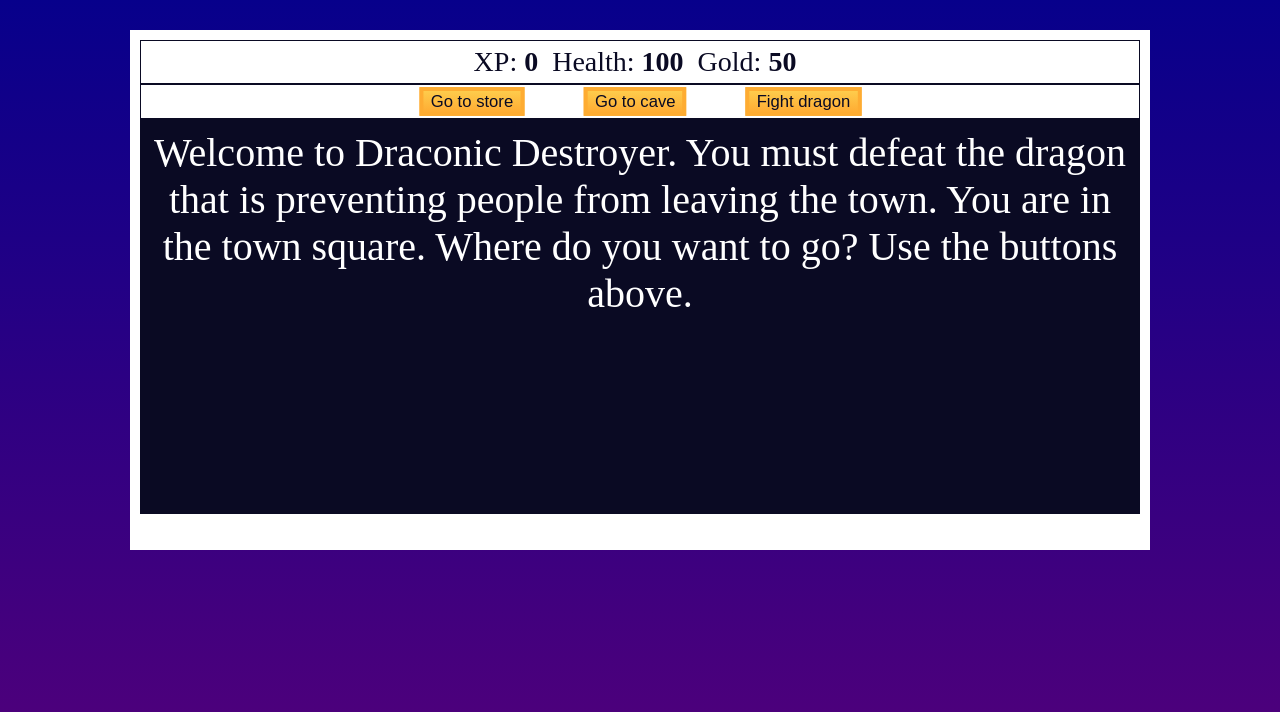
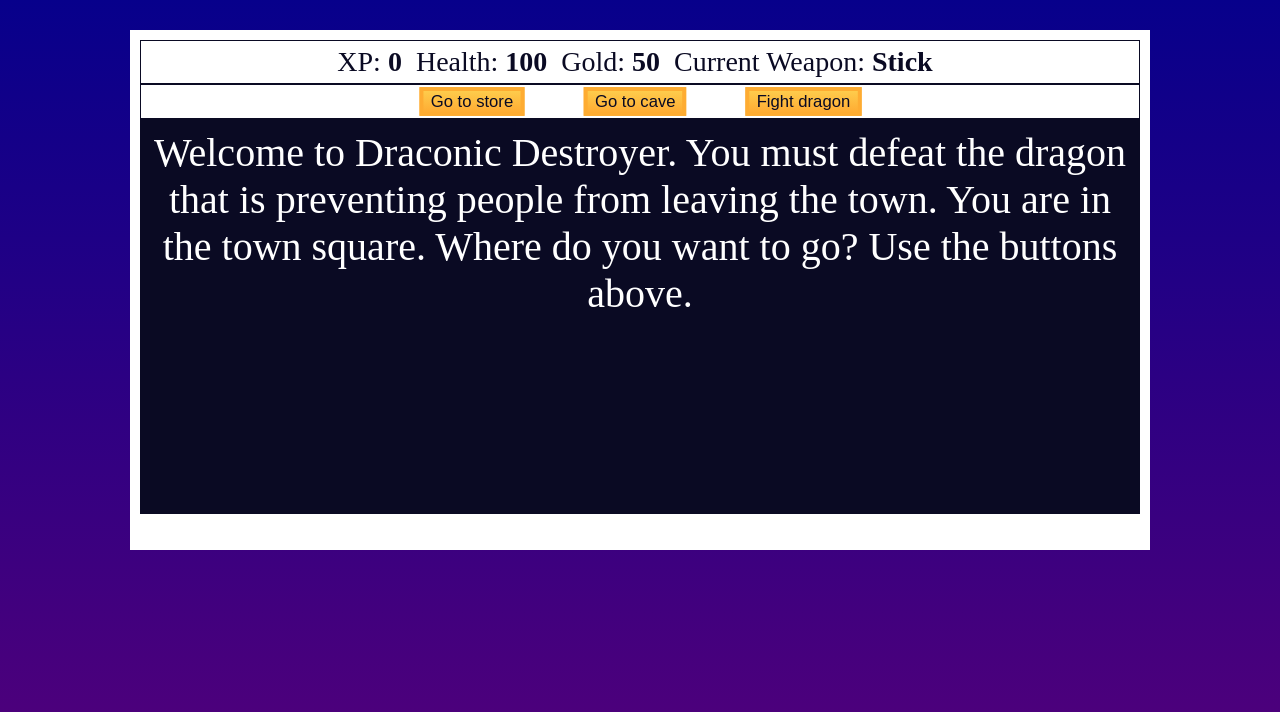
Before and after one commit to Kosm0-o/DraconicDestroyer, a plain HTML site: page index.html in a window 1280 px wide. Drawn offline with Linux system fonts and the light colour scheme.

Commit message:
add current weapon text in stats for index.html

```diff
--- a/index.html
+++ b/index.html
@@ -11,6 +11,7 @@
         <span class="stat">XP: <strong><span id="xpText">0</span></strong></span>
         <span class="stat">Health: <strong><span id="healthText">100</span></strong></span>
         <span class="stat">Gold: <strong><span id="goldText">50</span></strong></span>
+        <span class="stat">Current Weapon: <strong><span id="currentWeaponText">Stick</span></strong></span>
       </div>
       <div id="controls">
         <button id="button1">Go to store</button>
```
